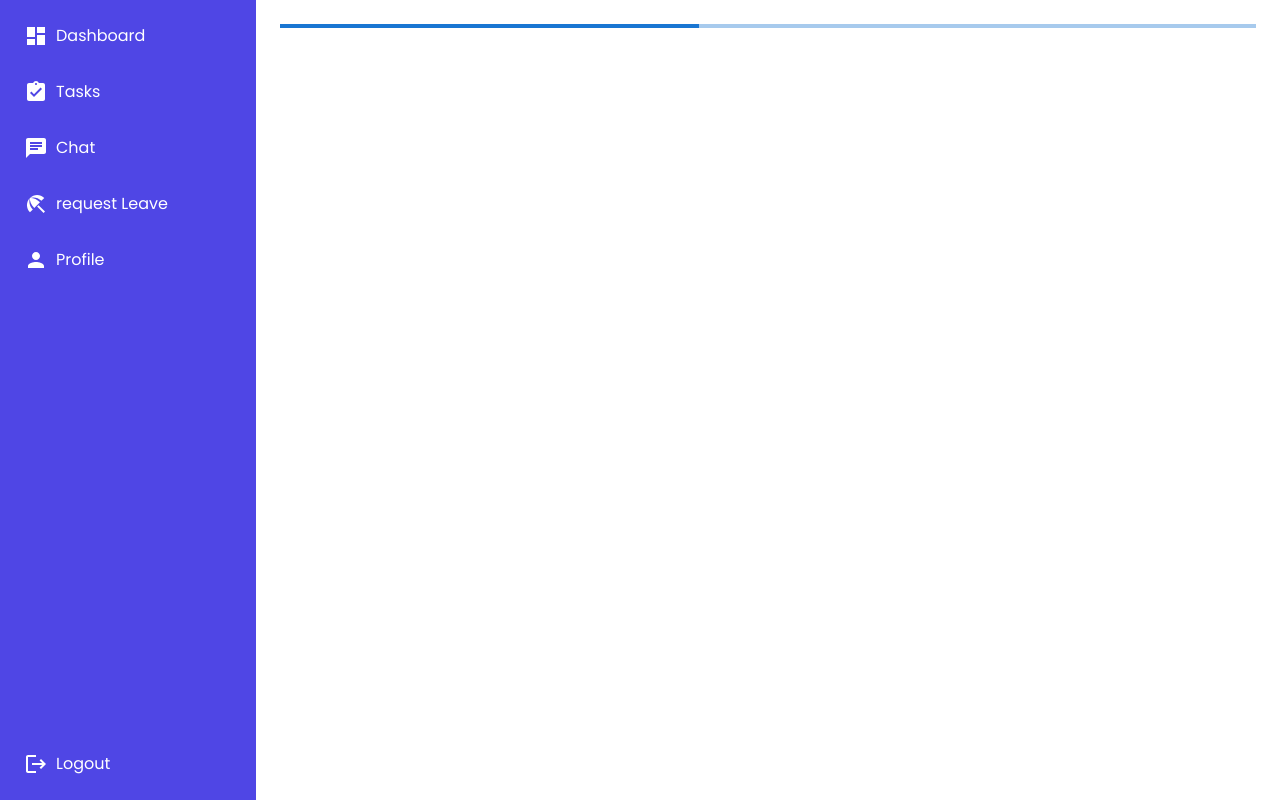
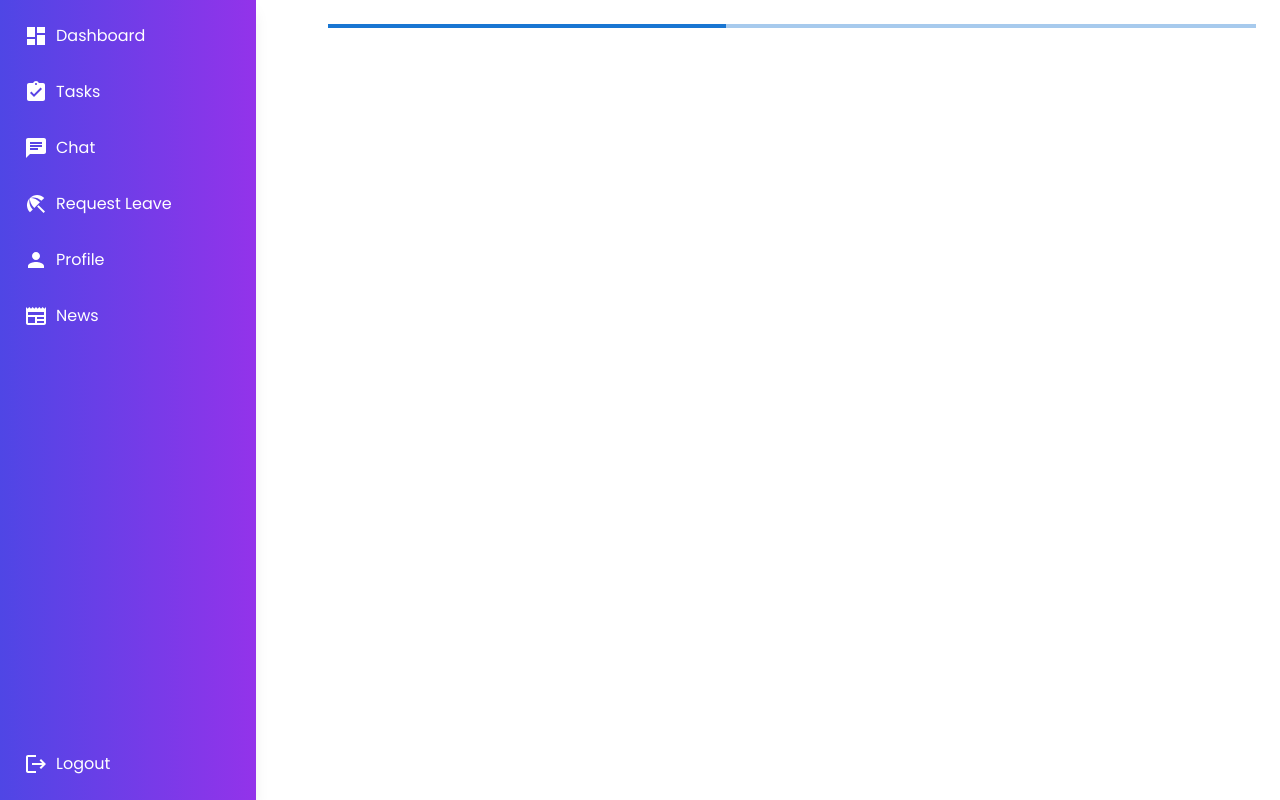
Before and after one commit to Chouikhi-abdallah/HRM-System-ISIMG, a React (Vite) app in the folder frontend/: page /employee in a window 1280 px wide. Built offline with nearby package versions, Linux system fonts and the light colour scheme; no server answers.

Commit message:
fix: improve the sidebar so it be fixed and all other content scrollable

```diff
--- a/frontend/src/components/Sidebar.jsx
+++ b/frontend/src/components/Sidebar.jsx
@@ -18,55 +18,52 @@ import { useNavigate } from 'react-router-dom';
 import { toast, ToastContainer } from 'react-toastify';
 import 'react-toastify/dist/ReactToastify.css';
 import BeachAccessIcon from '@mui/icons-material/BeachAccess';
-
+import NewspaperIcon from '@mui/icons-material/Newspaper';
 
 function Sidebar({ userRole, setActiveContent }) {
   const navigate = useNavigate();
 
   const handleLogout = () => {
-    // Show goodbye toast
-    toast('Goodbye!', {
-      autoClose: 3000, // 3 seconds
-    });
-
-    // Clear user data and navigate to login after 3 seconds
+    toast('Goodbye!', { autoClose: 3000 });
     setTimeout(() => {
       localStorage.removeItem('UserIdByRole');
       localStorage.removeItem('userdepartmentId');
       localStorage.removeItem('token');
-      navigate('/login'); // Adjust this to your login route
+      navigate('/login');
     }, 3000);
   };
 
   return (
-    <div className="w-full md:w-64 min-h-screen flex flex-col justify-between bg-indigo-600 text-white">
+    <div className="flex">
+      {/* Sidebar */}
+      <div className="w-full md:w-64 h-screen fixed flex flex-col justify-between bg-gradient-to-r from-indigo-600 to-purple-600 text-white shadow-lg">
         <ul className="space-y-4 p-4 flex-grow">
           {userRole === 'HRADMIN' && (
             <>
               <li
                 onClick={() => setActiveContent('Dashboard')}
-              className="flex items-center p-2 hover:bg-black-700 rounded cursor-pointer"
+                className="flex items-center p-2 hover:bg-indigo-500 rounded cursor-pointer transition-colors"
               >
                 <DashboardIcon className="mr-2" />
                 Dashboard
               </li>
               <li
                 onClick={() => setActiveContent('Manage Payrolls')}
-              className="flex items-center p-2 hover:bg-gray-700 rounded cursor-pointer"
+                className="flex items-center p-2 hover:bg-indigo-500 rounded cursor-pointer transition-colors"
               >
                 <PayrollIcon className="mr-2" />
                 Manage Payrolls
               </li>
               <li
                 onClick={() => setActiveContent('Manage Leaves')}
-              className="flex items-center p-2 hover:bg-gray-700 rounded cursor-pointer"
+                className="flex items-center p-2 hover:bg-indigo-500 rounded cursor-pointer transition-colors"
               >
                 <LeaveIcon className="mr-2" />
                 Manage Leaves
               </li>
               <li
                 onClick={() => setActiveContent('Manage Trainings')}
-              className="flex items-center p-2 hover:bg-gray-700 rounded cursor-pointer"
+                className="flex items-center p-2 hover:bg-indigo-500 rounded cursor-pointer transition-colors"
               >
                 <TrainingIcon className="mr-2" />
                 Manage Trainings
@@ -78,42 +75,42 @@ function Sidebar({ userRole, setActiveContent }) {
             <>
               <li
                 onClick={() => setActiveContent('Dashboard')}
-              className="flex items-center p-2 hover:bg-gray-700 rounded cursor-pointer"
+                className="flex items-center p-2 hover:bg-indigo-500 rounded cursor-pointer transition-colors"
               >
                 <DashboardIcon className="mr-2" />
                 Dashboard
               </li>
               <li
                 onClick={() => setActiveContent('Manage Team')}
-              className="flex items-center p-2 hover:bg-gray-700 rounded cursor-pointer"
+                className="flex items-center p-2 hover:bg-indigo-500 rounded cursor-pointer transition-colors"
               >
                 <TeamIcon className="mr-2" />
                 Manage Team
               </li>
               <li
                 onClick={() => setActiveContent('Distribute Tasks')}
-              className="flex items-center p-2 hover:bg-gray-700 rounded cursor-pointer"
+                className="flex items-center p-2 hover:bg-indigo-500 rounded cursor-pointer transition-colors"
               >
                 <TaskIcon className="mr-2" />
                 Distribute Tasks
               </li>
               <li
                 onClick={() => setActiveContent('Rate Employee')}
-              className="flex items-center p-2 hover:bg-gray-700 rounded cursor-pointer"
+                className="flex items-center p-2 hover:bg-indigo-500 rounded cursor-pointer transition-colors"
               >
                 <RateIcon className="mr-2" />
                 Rate Employee
               </li>
               <li
                 onClick={() => setActiveContent('Chat')}
-              className="flex items-center p-2 hover:bg-gray-700 rounded cursor-pointer"
+                className="flex items-center p-2 hover:bg-indigo-500 rounded cursor-pointer transition-colors"
               >
                 <ChatIcon className="mr-2" />
                 Chat
               </li>
               <li
                 onClick={() => setActiveContent('Profile')}
-              className="flex items-center p-2 hover:bg-gray-700 rounded cursor-pointer"
+                className="flex items-center p-2 hover:bg-indigo-500 rounded cursor-pointer transition-colors"
               >
                 <ProfileIcon className="mr-2" />
                 Profile
@@ -125,38 +122,45 @@ function Sidebar({ userRole, setActiveContent }) {
             <>
               <li
                 onClick={() => setActiveContent('Dashboard')}
-              className="flex items-center p-2 hover:bg-black-700 rounded cursor-pointer"
+                className="flex items-center p-2 hover:bg-indigo-500 rounded cursor-pointer transition-colors"
               >
                 <DashboardIcon className="mr-2" />
                 Dashboard
               </li>
               <li
                 onClick={() => setActiveContent('Tasks')}
-              className="flex items-center p-2 hover:bg-gray-700 rounded cursor-pointer"
+                className="flex items-center p-2 hover:bg-indigo-500 rounded cursor-pointer transition-colors"
               >
                 <TasksIcon className="mr-2" />
                 Tasks
               </li>
               <li
                 onClick={() => setActiveContent('Chat')}
-              className="flex items-center p-2 hover:bg-gray-700 rounded cursor-pointer"
+                className="flex items-center p-2 hover:bg-indigo-500 rounded cursor-pointer transition-colors"
               >
                 <ChatIcon className="mr-2" />
                 Chat
               </li>
               <li
                 onClick={() => setActiveContent('Request Vacation')}
-              className="flex items-center p-2 hover:bg-gray-700 rounded cursor-pointer"
+                className="flex items-center p-2 hover:bg-indigo-500 rounded cursor-pointer transition-colors"
               >
                 <BeachAccessIcon className="mr-2" />
-              request Leave
+                Request Leave
               </li>
               <li
                 onClick={() => setActiveContent('Profile')}
-              className="flex items-center p-2 hover:bg-gray-700 rounded cursor-pointer"
+                className="flex items-center p-2 hover:bg-indigo-500 rounded cursor-pointer transition-colors"
               >
                 <ProfileIcon className="mr-2" />
                 Profile
+              </li>
+              <li
+                onClick={() => setActiveContent('News')}
+                className="flex items-center p-2 hover:bg-indigo-500 rounded cursor-pointer transition-colors"
+              >
+                <NewspaperIcon className="mr-2" />
+                News
               </li>
             </>
           )}
@@ -165,15 +169,20 @@ function Sidebar({ userRole, setActiveContent }) {
         <div className="p-4">
           <li
             onClick={handleLogout}
-          className="flex items-center p-2 hover:bg-gray-700 rounded cursor-pointer"
+            className="flex items-center p-2 hover:bg-indigo-500 rounded cursor-pointer transition-colors"
           >
             <LogoutIcon className="mr-2" />
             Logout
           </li>
         </div>
 
-      {/* ToastContainer for displaying toast messages */}
         <ToastContainer />
+      </div>
+
+      {/* Main Content Area */}
+      <div className="flex-grow ml-64 p-6 overflow-auto">
+        {/* Add your main content here */}
+      </div>
     </div>
   );
 }
```
Lines whose indentation alone changed are shown as unchanged.
